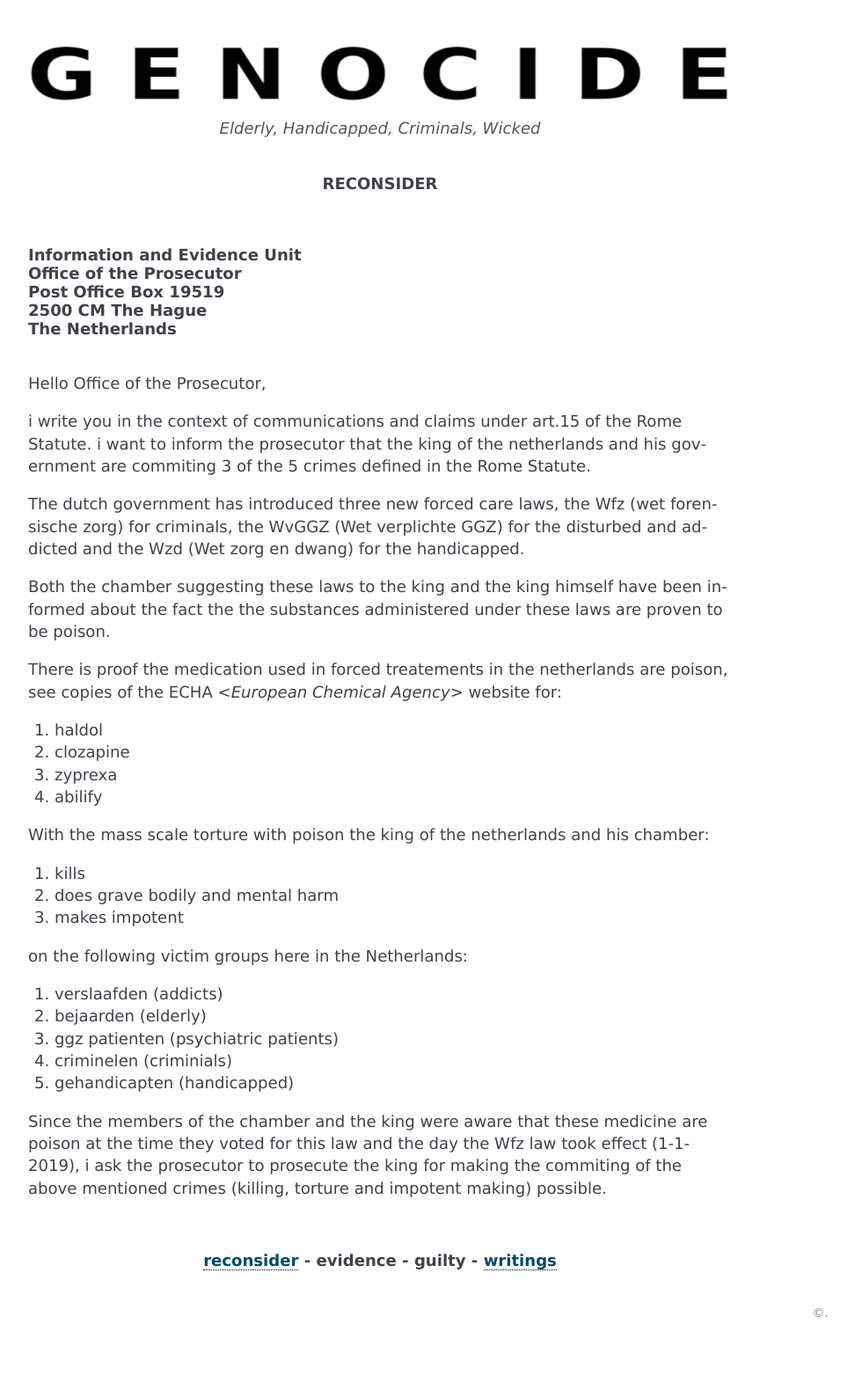
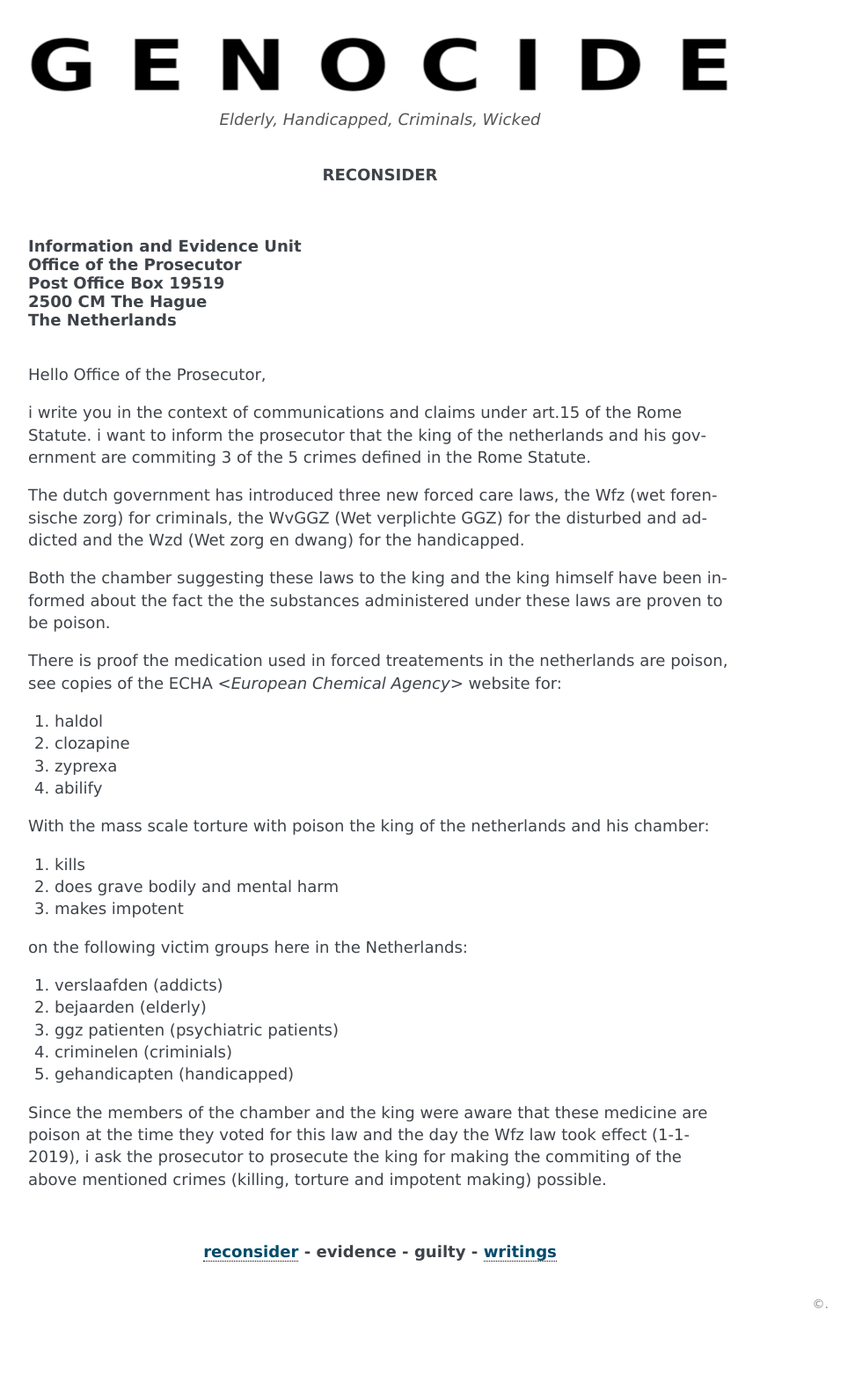
Before and after one commit to bthate/sbn, a Sphinx documentation site: the page built from docs/index.rst, in a window 1280 px wide. Shown: the whole page at 88% size, without its empty margins (168-1140 px from the left). Built offline with Sphinx 7.4.7, drawn with Linux system fonts in a browser that asks for light colours; pages that are not in the unit, such as notebooks, are missing from menus; after the commit the page ends 1550 px from its top, so only the background shows below that.

Commit message:
update css

```diff
--- a/docs/_static/sbn.css
+++ b/docs/_static/sbn.css
@@ -15,7 +15,7 @@
     font-size: 113%;
     background-color: #fff;
     color: #555;
-    margin: 40px;
+    margin: 20px;
     padding: 0px 30px 10px 30px;
 }
 
```
Also changed, not shown: docs/conf.py (line endings or trailing spaces).
